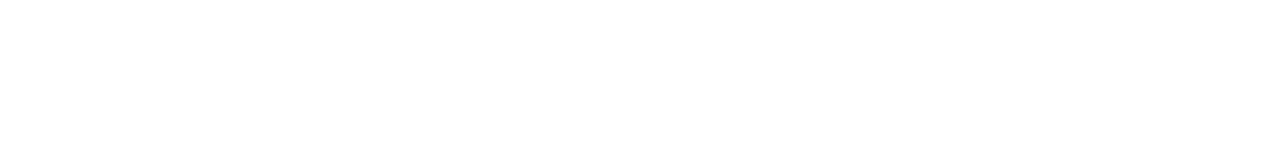
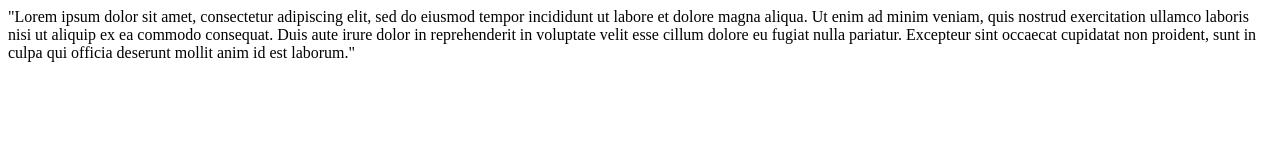
Before and after one commit to GermanoHaimboeck/projeto-1, a plain HTML site: page index.html in a window 1280 px wide. Drawn offline with Linux system fonts and the light colour scheme.

Commit message:
adicionado texto no body

```diff
--- a/index.html
+++ b/index.html
@@ -4,6 +4,6 @@
       <title>Curso Git e Github</title>
     </head>
     <body>
-
+      <p>"Lorem ipsum dolor sit amet, consectetur adipiscing elit, sed do eiusmod tempor incididunt ut labore et dolore magna aliqua. Ut enim ad minim veniam, quis nostrud exercitation ullamco laboris nisi ut aliquip ex ea commodo consequat. Duis aute irure dolor in reprehenderit in voluptate velit esse cillum dolore eu fugiat nulla pariatur. Excepteur sint occaecat cupidatat non proident, sunt in culpa qui officia deserunt mollit anim id est laborum."</p>
     </body>
 </html>
```
